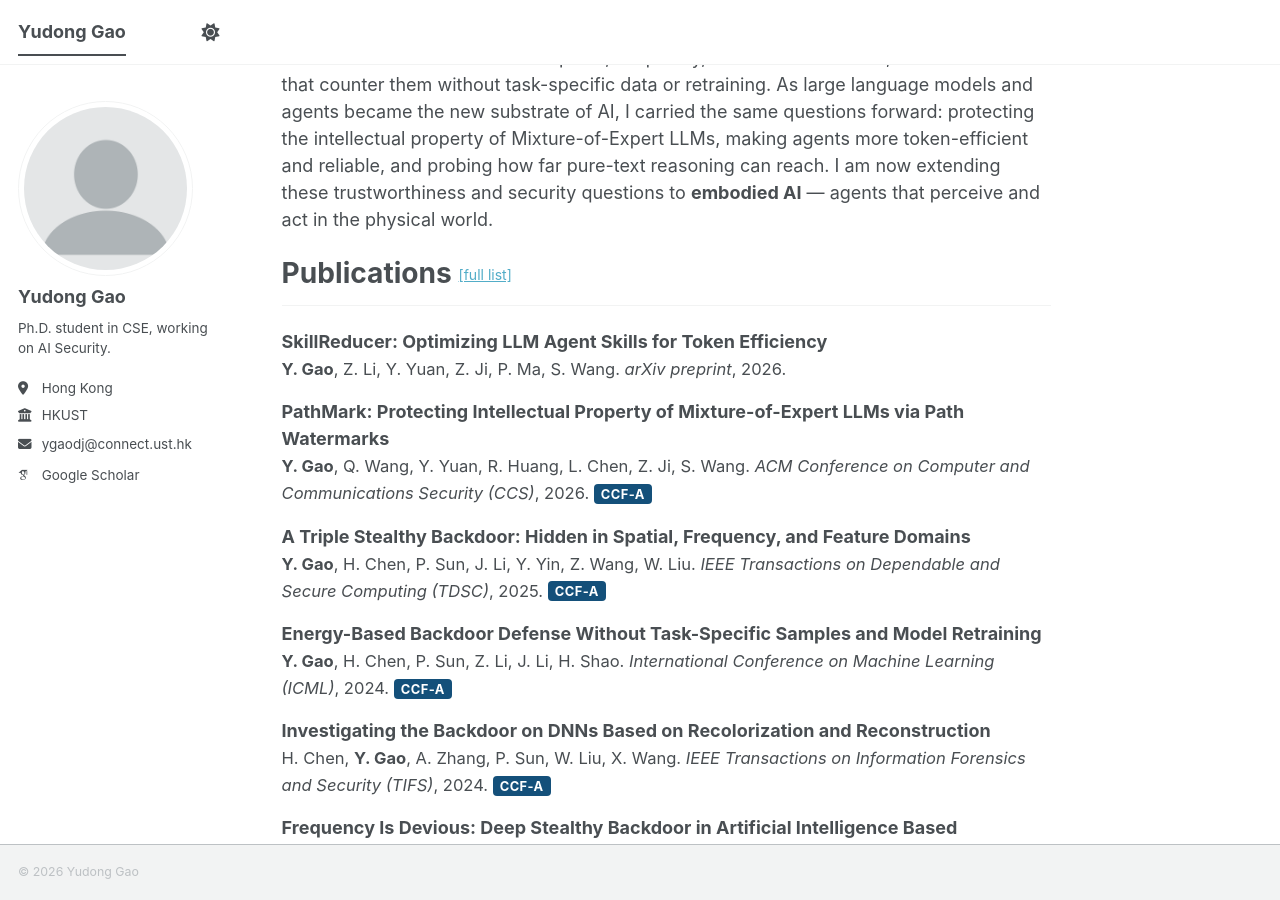
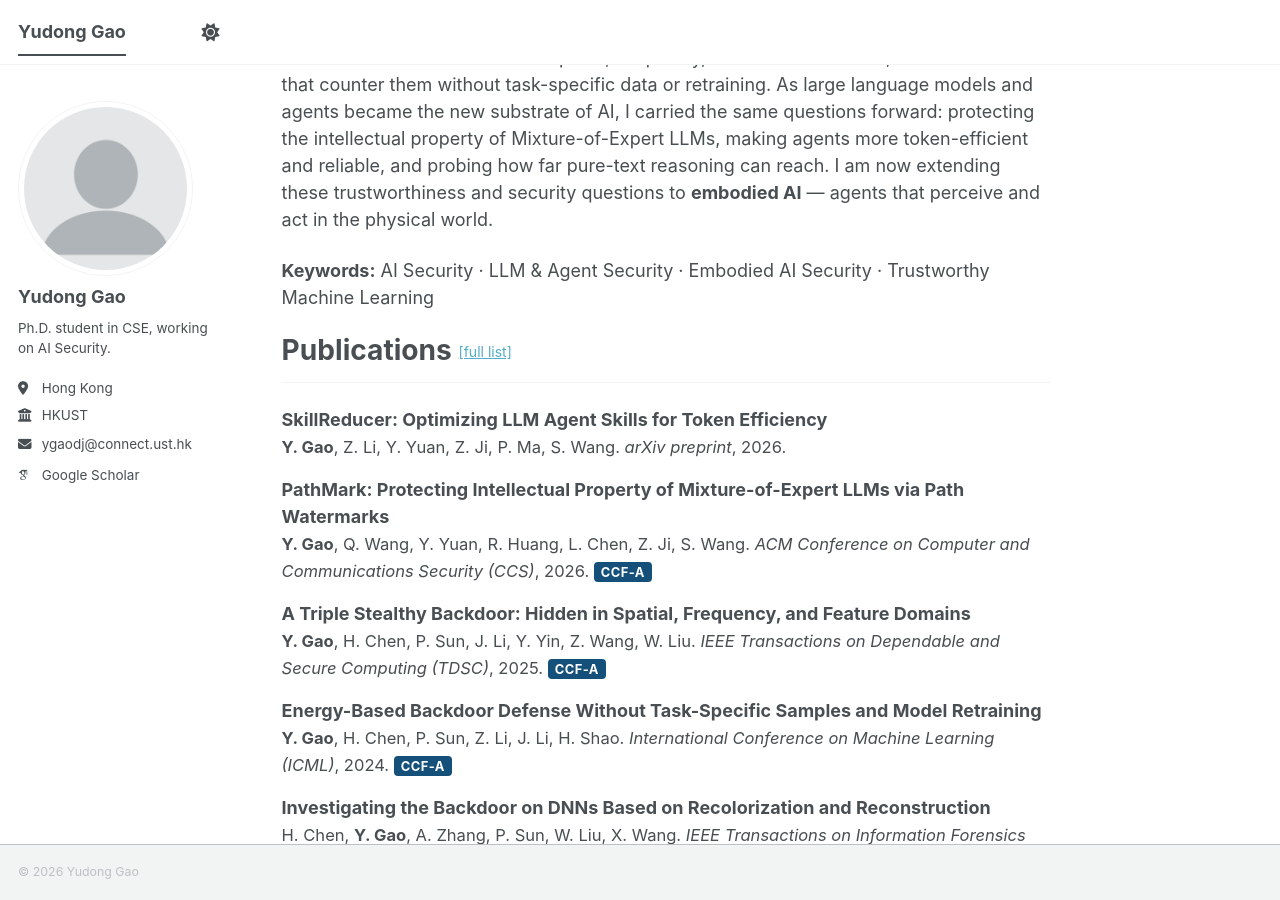
Before and after one commit to ifen1/ifen1.github.io, a Jekyll site: the page built from _pages/about.md, in a window 1280 px wide and 900 px high, scrolled down 332 px. Built offline with Jekyll 4.4.1, drawn with Linux system fonts in a browser that asks for light colours; some web fonts are replaced; a script bundle is joined from its source files by our own code; library files that are not in the unit come from our copies.

Commit message:
Add research keywords line
Co-Authored-By: Claude Opus 4.8 (1M context) <noreply@anthropic.com>

```diff
--- a/_pages/about.md
+++ b/_pages/about.md
@@ -12,6 +12,8 @@ I am a Ph.D. student in Computer Science and Engineering at the **Hong Kong Univ
 Research
 ======
 My research journey began with the security of deep neural networks — studying stealthy backdoors that hide across the spatial, frequency, and feature domains, and the defenses that counter them without task-specific data or retraining. As large language models and agents became the new substrate of AI, I carried the same questions forward: protecting the intellectual property of Mixture-of-Expert LLMs, making agents more token-efficient and reliable, and probing how far pure-text reasoning can reach. I am now extending these trustworthiness and security questions to **embodied AI** — agents that perceive and act in the physical world.
+
+**Keywords:** AI Security · LLM & Agent Security · Embodied AI Security · Trustworthy Machine Learning
 
 <h1 id="publications" style="border-bottom:1px solid #f2f3f3;padding-bottom:0.5em;margin-bottom:0.8em;">Publications <a href="https://scholar.google.com/citations?user=Zl_y8koAAAAJ" target="_blank" rel="noopener" style="font-size:0.5em;font-weight:400;vertical-align:middle;">[full list]</a></h1>
 {% assign pre = site.publications | where: "group", "preprint" | sort: "date" | reverse %}
```
